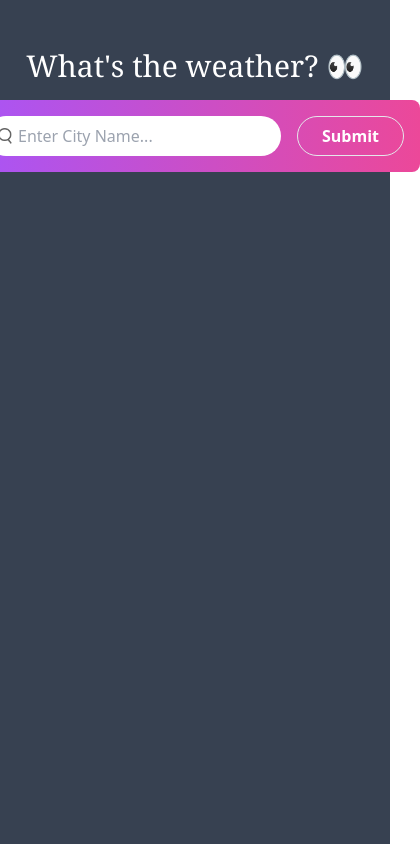
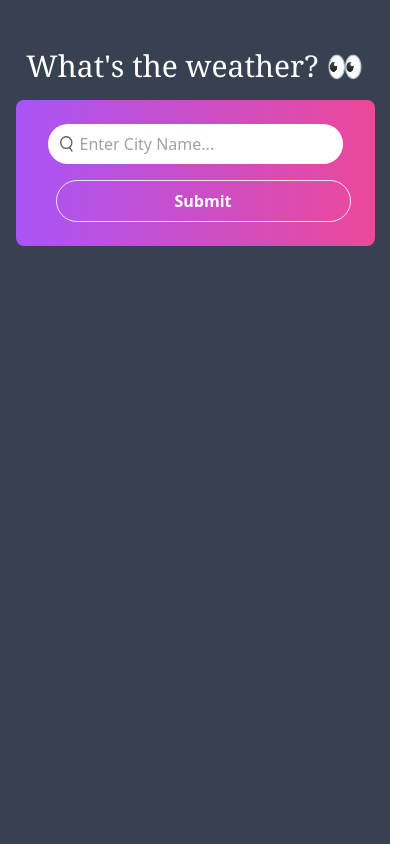
Before and after one commit to JyotiKM29/Wheather-App-React, a React (Create React App) app: page / in a window 390 px wide. Shown: the whole page, 420 px wide, since content can reach past the window. Built offline with nearby package versions, Linux system fonts and the light colour scheme.

Commit message:
fix : responsive in mobile 3

```diff
--- a/src/Wheather.js
+++ b/src/Wheather.js
@@ -68,10 +68,10 @@ const WeatherApp = () => {
     <div className="bg-gray-700 h-screen w-screen py-12 px-6 mx-auto md:p-64 flex flex-col   items-center">
         <h1 className="text-white Class
 Properties font-serif text-3xl
-md:text-4xl mb-4 ">
+md:text-4xl mb-4 overflow-hidden">
         What's the weather? 👀
        </h1>
-      <div className="card flex flex-col justify-center rounded-lg bg-gradient-to-r from-purple-500 to-pink-500 h-min w-max p-4 md:p-12 mx-2">
+      <div className="card flex flex-col justify-center rounded-lg bg-gradient-to-r from-purple-500 to-pink-500 h-min w-max py-6 px-8 md:p-12 ">
 
         {/* Search box */}
         <form
@@ -79,7 +79,7 @@ md:text-4xl mb-4 ">
             e.preventDefault();
             handleSearch();
           }}
-          className="searchBox flex flex-row space-x-4 md:justify-between md:space-x-6"
+          className="searchBox flex flex-col md:flex-row space-x-2 md:justify-between md:space-x-6 space-y-4"
         >
           <label className="search flex relative">
           <img
@@ -91,13 +91,13 @@ md:text-4xl mb-4 ">
               type="text"
               placeholder="Enter City Name..."
               spellCheck="false"
-              className="rounded-full px-8 py-2 w-50 md:py-4 md:px-12 md:w-96"
+              className="rounded-full px-8 py-2 w-full md:py-4 md:px-12 md:w-96"
               value={city}
               onChange={(e) => setCity(e.target.value)}
             />
           </label>
           <button
-            className="button rounded-full border px-6  w-max md:w-full"
+            className="button rounded-full border px-6  py-2 w-full"
             type="submit"
           >
           <p className="text-white font-bold"> Submit</p>
@@ -124,11 +124,11 @@ md:text-4xl mb-4 ">
             <img
               src={`images/${weatherData.weather[0].main.toLowerCase()}.png`}
               alt="climate img"
-              className="weather-icon h-30 w-30 md:h-40 md:w-40"
+              className="weather-icon h-26 w-26 md:h-40 md:w-40"
             />
 
             {/* Temp */}
-            <h2 className="temp text-white font-bold text-5xl md:text-6xl">
+            <h2 className="temp text-white font-bold text-3xl md:text-6xl">
               {Math.round(weatherData.main.temp)} °C
             </h2>
             {/* City name */}
```
